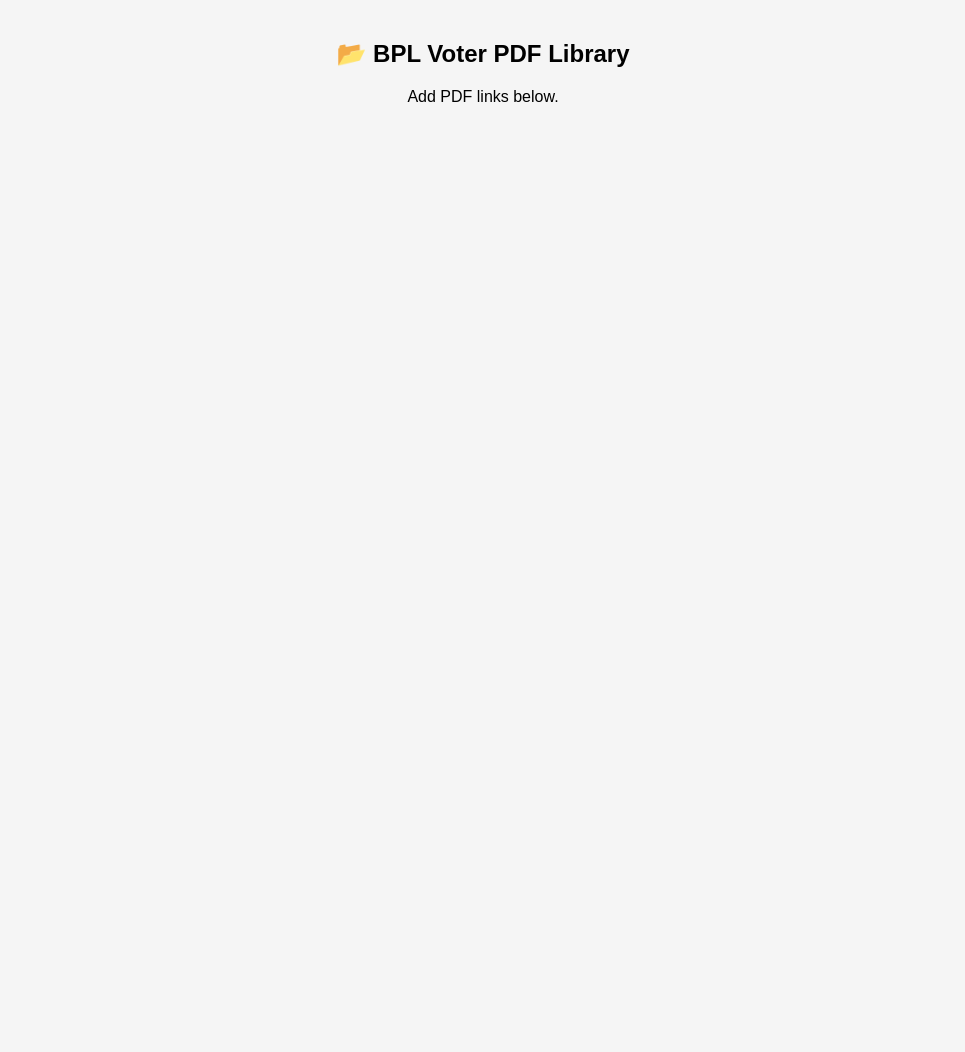
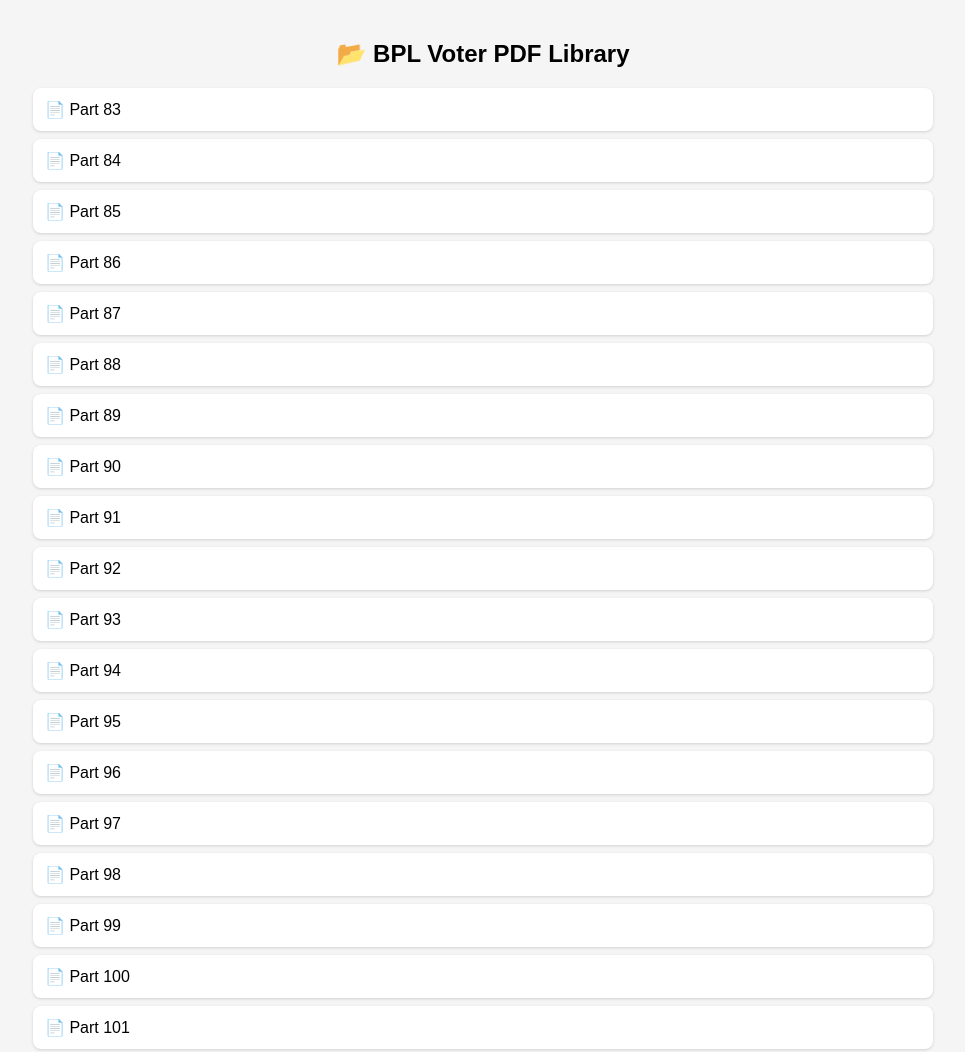
Before and after one commit to bplvoter/bplvoter2025-pdfs, a plain HTML site: page index.html in a window 1280 px wide. Shown: the top 1052 px of the page, without its empty margins (157-1122 px from the left). Before the commit the page ends 800 px from the top, so only its background shows below. Drawn offline with Linux system fonts and the light colour scheme.

Commit message:
Update index.html

```diff
--- a/index.html
+++ b/index.html
@@ -3,39 +3,66 @@
 <head>
 <meta charset="utf-8">
 <meta name="viewport" content="width=device-width, initial-scale=1">
+
 <title>BPL Voter PDF Library</title>
 
 <style>
+
 body{
-    font-family:Arial,sans-serif;
-    max-width:900px;
-    margin:auto;
-    padding:20px;
-    background:#f5f5f5;
+    font-family: Arial, sans-serif;
+    max-width: 900px;
+    margin: auto;
+    padding: 20px;
+    background: #f5f5f5;
 }
 
 h2{
-    text-align:center;
+    text-align: center;
 }
 
 a{
-    display:block;
-    background:white;
-    margin:8px 0;
-    padding:12px;
-    border-radius:8px;
-    text-decoration:none;
-    color:#000;
+    display: block;
+    background: white;
+    margin: 8px 0;
+    padding: 12px;
+    border-radius: 8px;
+    text-decoration: none;
+    color: black;
+    box-shadow: 0 1px 3px rgba(0,0,0,.15);
 }
+
+a:hover{
+    background: #e9f2ff;
+}
+
 </style>
 </head>
+
 <body>
 
 <h2>📂 BPL Voter PDF Library</h2>
 
-<p style="text-align:center">
-Add PDF links below.
-</p>
+<div id="pdfList"></div>
+
+<script>
+
+let html = "";
+
+for(let part = 83; part <= 113; part++){
+
+    let file =
+    `S01-140-FinalRoll-Revision1-ENG-${part}-WI.pdf`;
+
+    html += `
+        <a href="${file}" target="_blank">
+            📄 Part ${part}
+        </a>
+    `;
+}
+
+document.getElementById("pdfList").innerHTML = html;
+
+</script>
 
 </body>
 </html>
```
